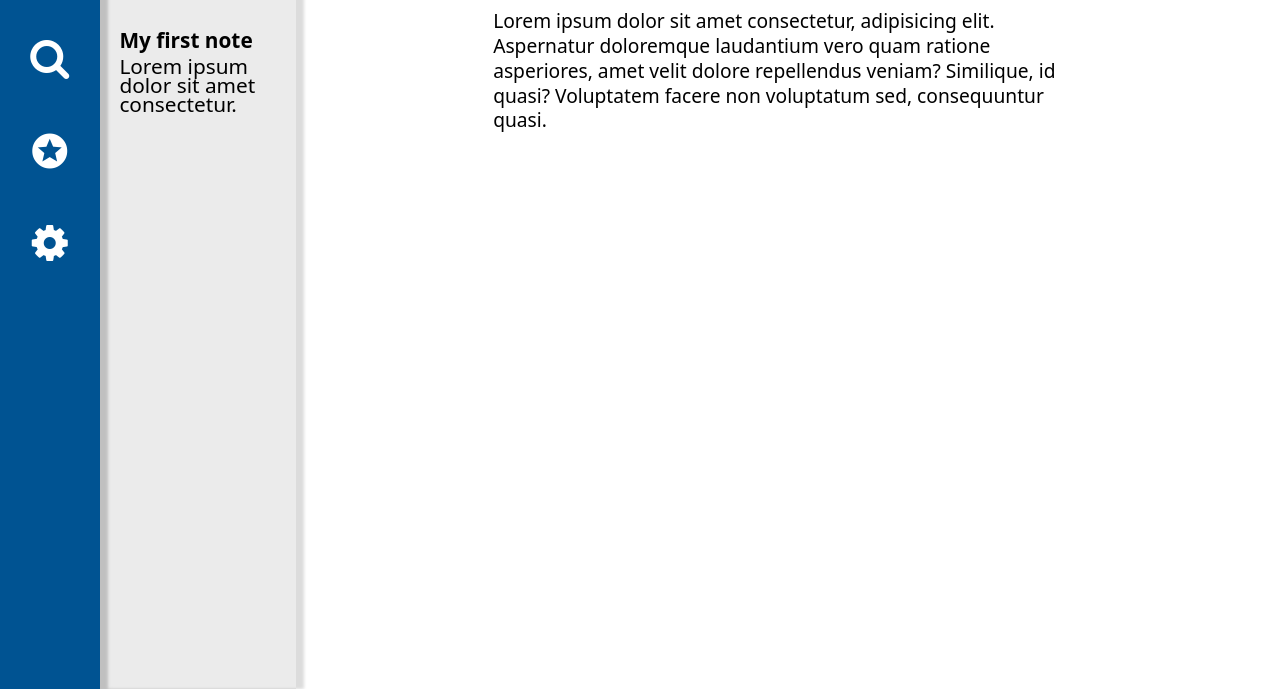
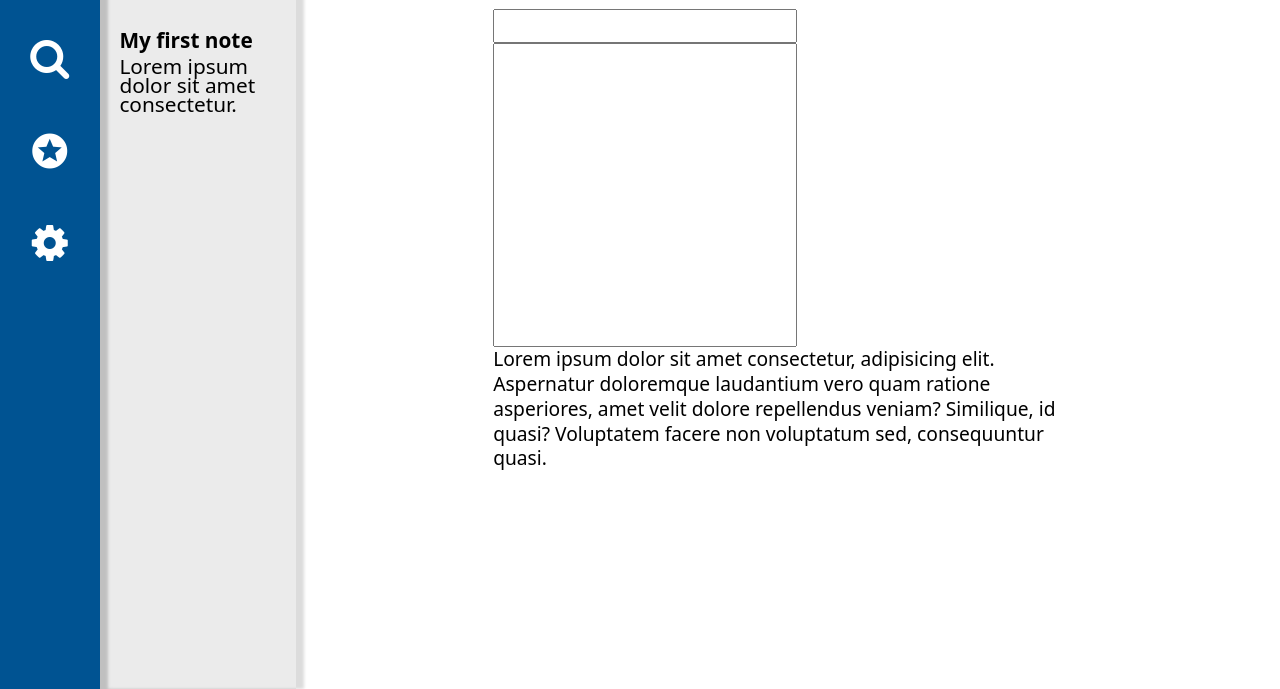
Before and after one commit to abubakar-21/Projektmetodik, a plain HTML site: page index.html in a window 1280 px wide. Shown: the part 111-800 px from the top of the page. Drawn offline with Linux system fonts and the light colour scheme; files that its build step writes are made by us from their sources; a web font is replaced by a local one.

Commit message:
merged with Caspar

```diff
--- a/CSS/style.css
+++ b/CSS/style.css
@@ -66,3 +66,19 @@ i.side-nav-icon{
     color:gray;
     padding:1% 0 2% 0;
 }
+
+.fa-light fa-pen {
+    width: 30px;
+    background-color: aqua;
+}
+
+input {
+    display: flex;
+    flex-direction: column;
+    width: 300px;
+    height: 300px;
+}
+
+.titel {
+    height: 30px;
+}
--- a/index.html
+++ b/index.html
@@ -36,6 +36,8 @@
             <div class="date-wrapper">
                 <p>Last edited<span>(Datum)</span></p>
             </div>
+            <input class="titel" type="text spellcheck=false">
+            <input type="text spellcheck=false">
             <p>Lorem ipsum dolor sit amet consectetur, adipisicing elit. Aspernatur doloremque laudantium vero quam ratione asperiores, amet velit dolore repellendus veniam? Similique, id quasi? Voluptatem facere non voluptatum sed, consequuntur quasi.</p>
         </main>
     </div>
```
